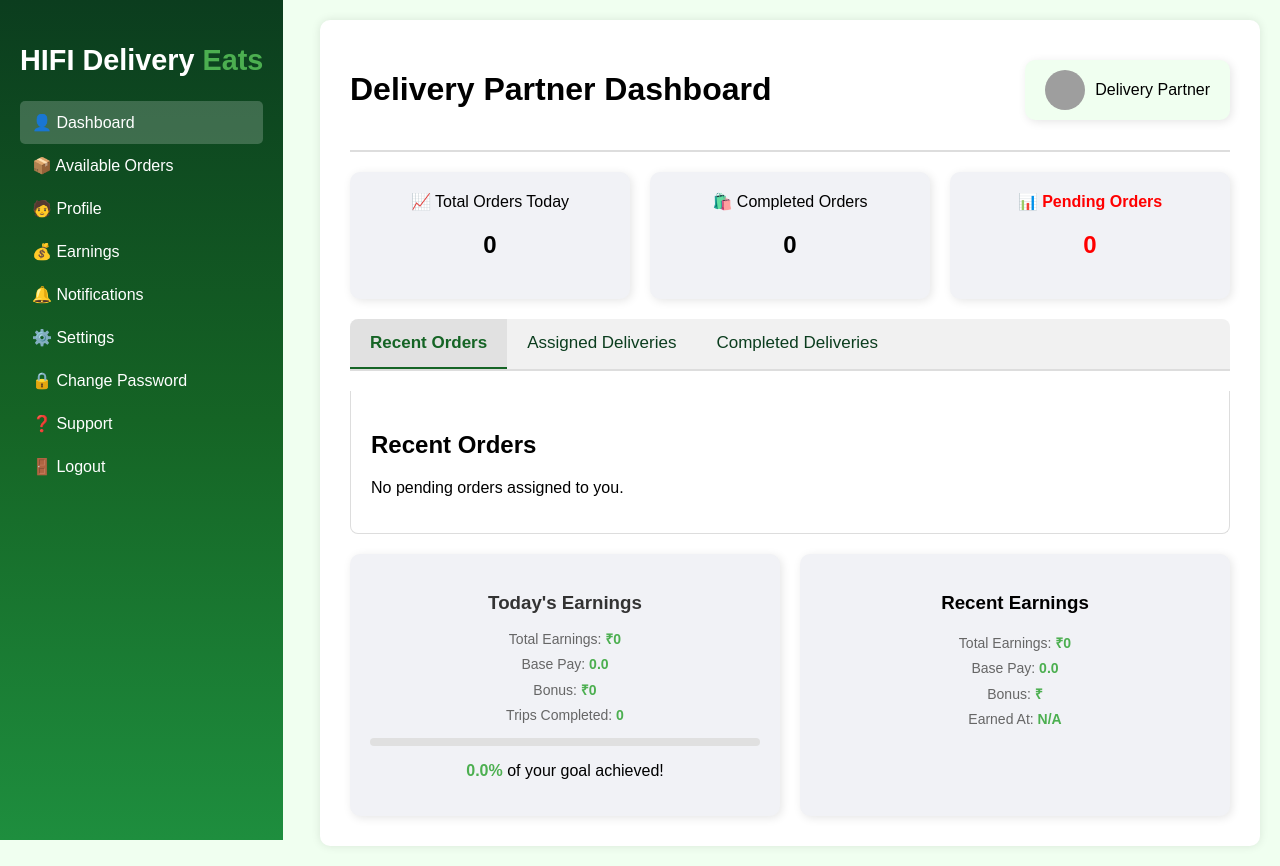
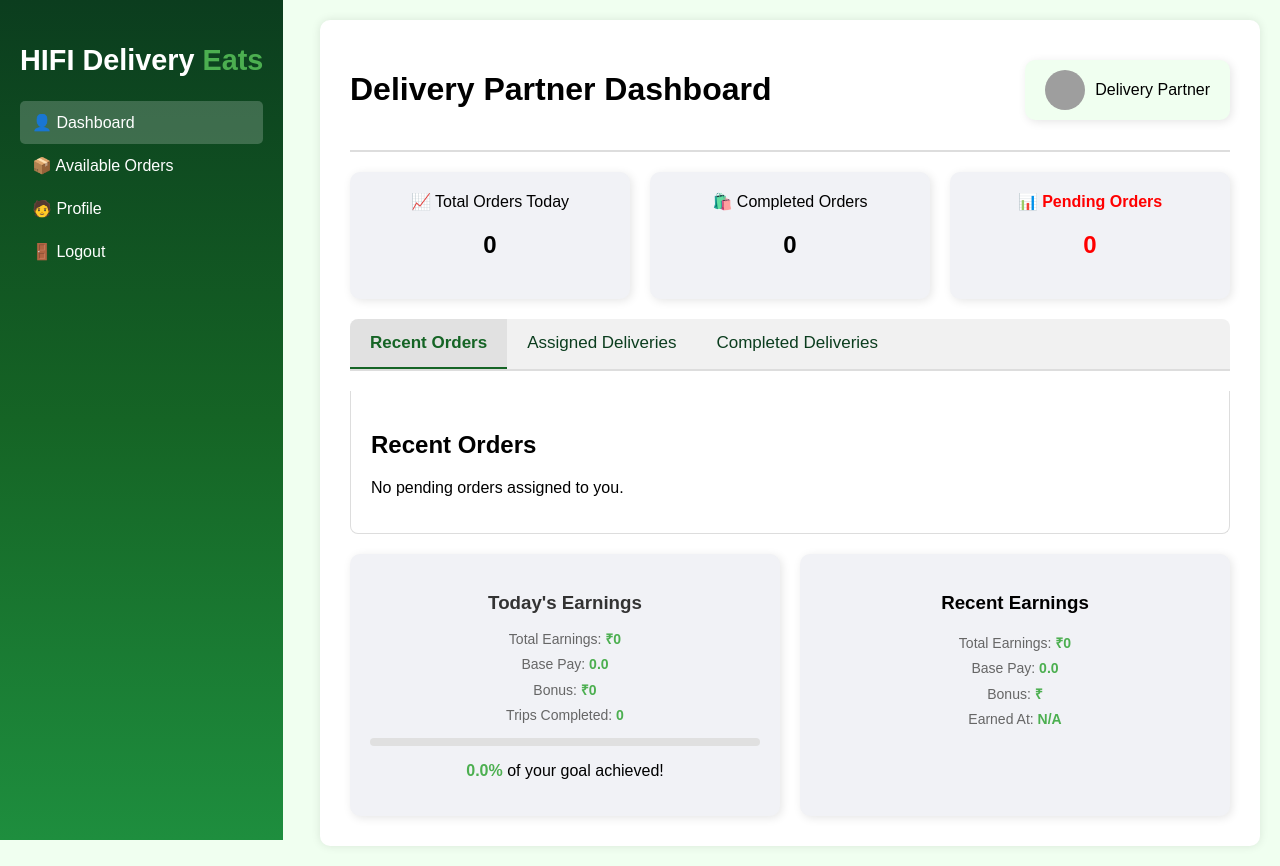
Before and after one commit to Honey22205/Hifi, a Flask app: page /delivery-agent in a window 1280 px wide. Run offline with Flask 3, Linux system fonts and the light colour scheme; the visitor is signed in with stand-in values (Sample User, id 1); data comes from the database, SQL or seed files in the repository; data that the repository does not hold is empty; grey boxes are pictures that could not be loaded.

Commit message:
fix dashboard sidebar in Delivery agent panel

```diff
--- a/templates/delivery_agent/index.html
+++ b/templates/delivery_agent/index.html
@@ -20,21 +20,8 @@
         <li class="{% if request.endpoint == 'delivery_partner_profile' %}active{% endif %}">
           <a href="{{ url_for('delivery_partner_profile') }}">🧑 Profile</a>
         </li>
-        <li >
-          <a href="#">💰 Earnings</a>
-        </li>
-        <li >
-          <a href="#">🔔 Notifications</a>
-        </li>
-        <li >
-          <a href="#">⚙️ Settings</a>
-        </li>
-        <li >
-          <a href="#">🔒 Change Password</a>
-        </li>
-        <li >
-          <a href="#">❓ Support</a>
-        </li>
+
+
         <li>
           <a href="{{ url_for('employee_logout') }}" class="logout">🚪 Logout</a>
         </li>
```
